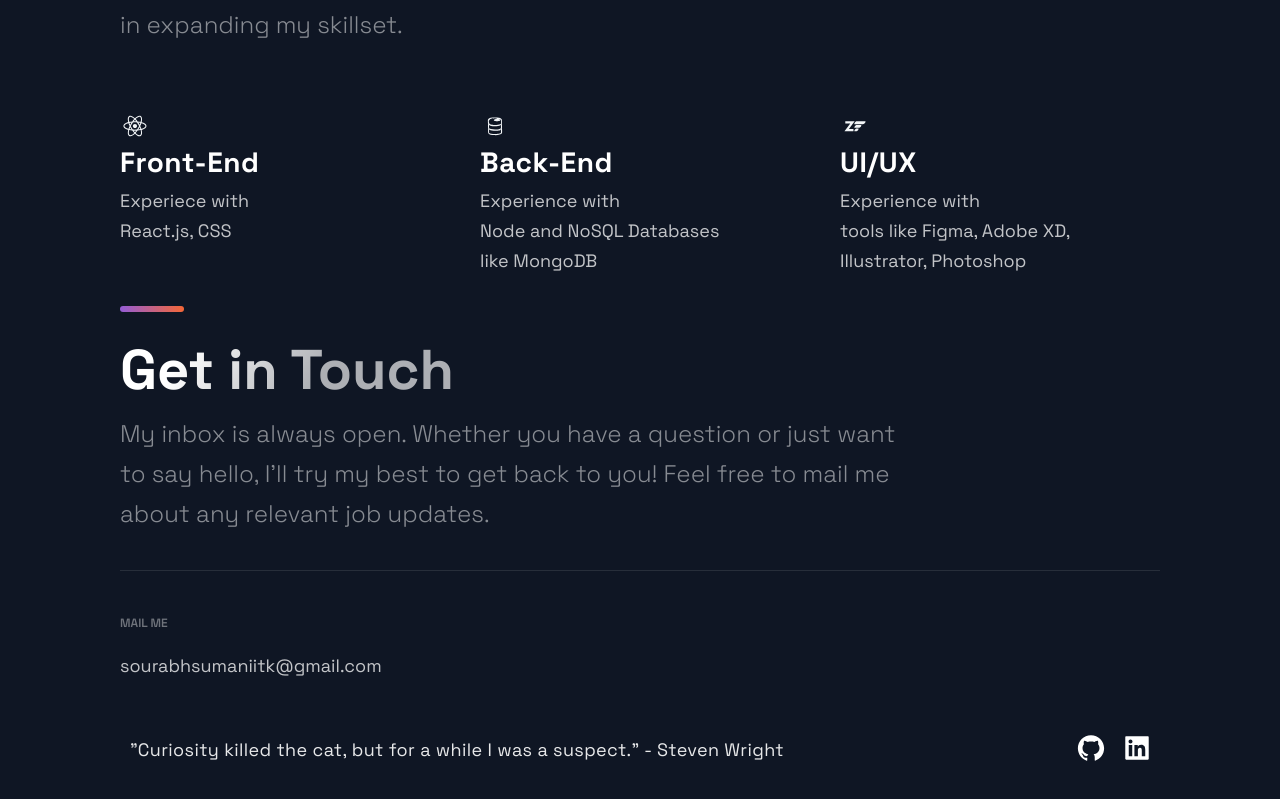
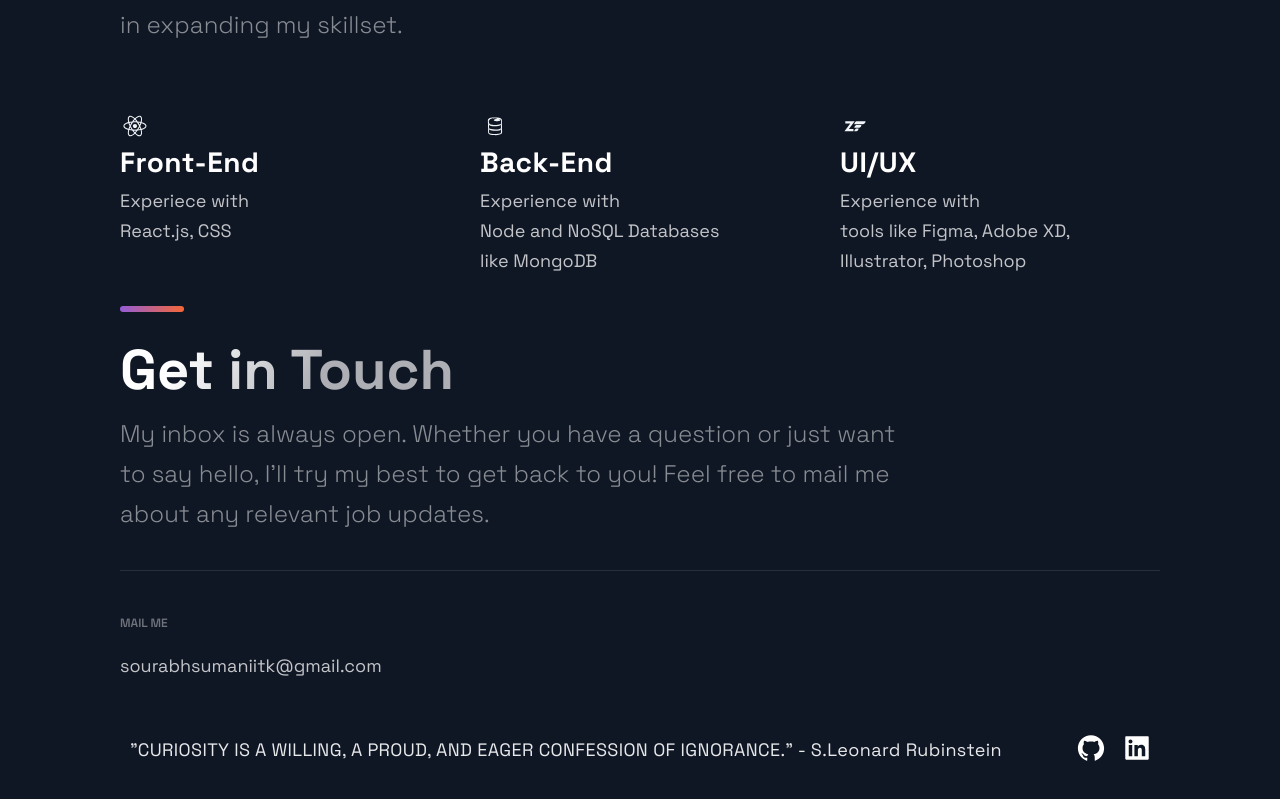
Before and after one commit to sourabhsuman-iitk/portfolio, a Next.js app: page / in a window 1280 px wide. Shown: the part 3540-4339 px from the top of the page. Built offline with nearby package versions, Linux system fonts and the light colour scheme.

Commit message:
Updated footer

```diff
--- a/src/components/Footer/Footer.js
+++ b/src/components/Footer/Footer.js
@@ -20,7 +20,7 @@ const Footer = () => {
       </LinkList>
       <SocialIconsContainer>
         <CompanyContainer>
-          <Slogan>"Curiosity killed the cat, but for a while I was a suspect." - Steven Wright</Slogan>
+          <Slogan>"CURIOSITY IS A WILLING, A PROUD, AND EAGER CONFESSION OF IGNORANCE." - S.Leonard Rubinstein</Slogan>
         </CompanyContainer>
         <SocialContainer>
           <SocialIcons href="https://github.com/sourabhsuman-iitk">
```
